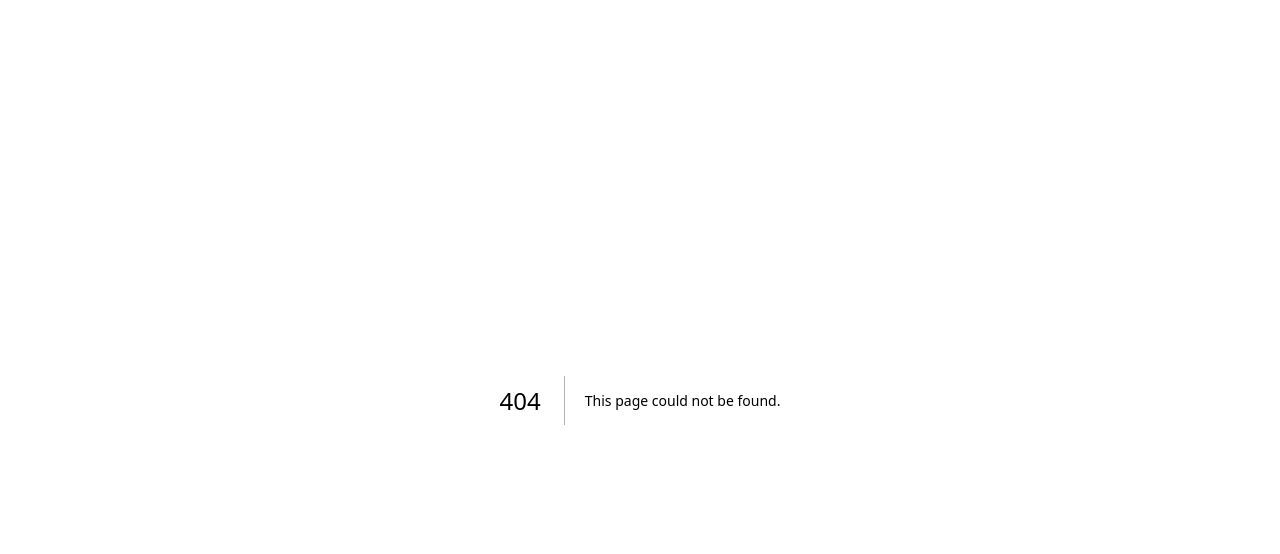
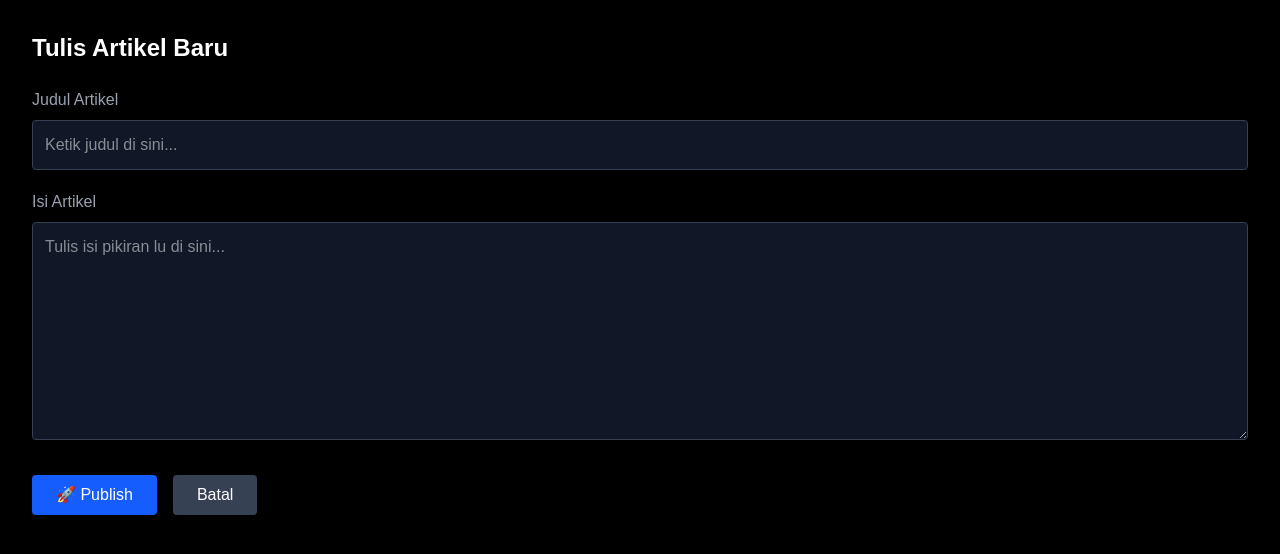
Before and after one commit to bagushkmtr7/blog-next.js, a Next.js app: page /admin/new in a window 1280 px wide. Before the commit this address had no page. Shown: the top 554 px of the page. Built offline with nearby package versions, Linux system fonts and the light colour scheme.

Commit message:
feat: tambah form tulis artikel

```diff
--- /dev/null
+++ b/app/admin/new/page.tsx
@@ -0,0 +1,46 @@
+import { db } from "../../../db";
+import { posts } from "../../../db/schema";
+import { redirect } from "next/navigation";
+import Link from "next/link";
+
+export default function NewPost() {
+  async function createPost(formData: FormData) {
+    "use server";
+    const title = formData.get("title") as string;
+    const content = formData.get("content") as string;
+    // Bikin link url (slug) otomatis dari judul
+    const slug = title.toLowerCase().replace(/ /g, '-').replace(/[^\w-]+/g, '');
+
+    await db.insert(posts).values({
+      title,
+      slug,
+      content,
+    });
+
+    redirect("/admin");
+  }
+
+  return (
+    <div className="p-8 bg-black text-white min-h-screen">
+      <h1 className="text-2xl font-bold mb-6">Tulis Artikel Baru</h1>
+      <form action={createPost} className="flex flex-col gap-5">
+        <div>
+          <label className="block mb-2 text-gray-400">Judul Artikel</label>
+          <input type="text" name="title" required placeholder="Ketik judul di sini..." className="w-full p-3 rounded bg-gray-900 border border-gray-700 text-white focus:outline-none focus:border-blue-500" />
+        </div>
+        <div>
+          <label className="block mb-2 text-gray-400">Isi Artikel</label>
+          <textarea name="content" required rows={8} placeholder="Tulis isi pikiran lu di sini..." className="w-full p-3 rounded bg-gray-900 border border-gray-700 text-white focus:outline-none focus:border-blue-500"></textarea>
+        </div>
+        <div className="flex gap-4 mt-2">
+          <button type="submit" className="bg-blue-600 hover:bg-blue-700 text-white px-6 py-2 rounded font-medium transition-colors">
+            🚀 Publish
+          </button>
+          <Link href="/admin" className="bg-gray-700 hover:bg-gray-600 text-white px-6 py-2 rounded font-medium transition-colors">
+            Batal
+          </Link>
+        </div>
+      </form>
+    </div>
+  );
+}
```
